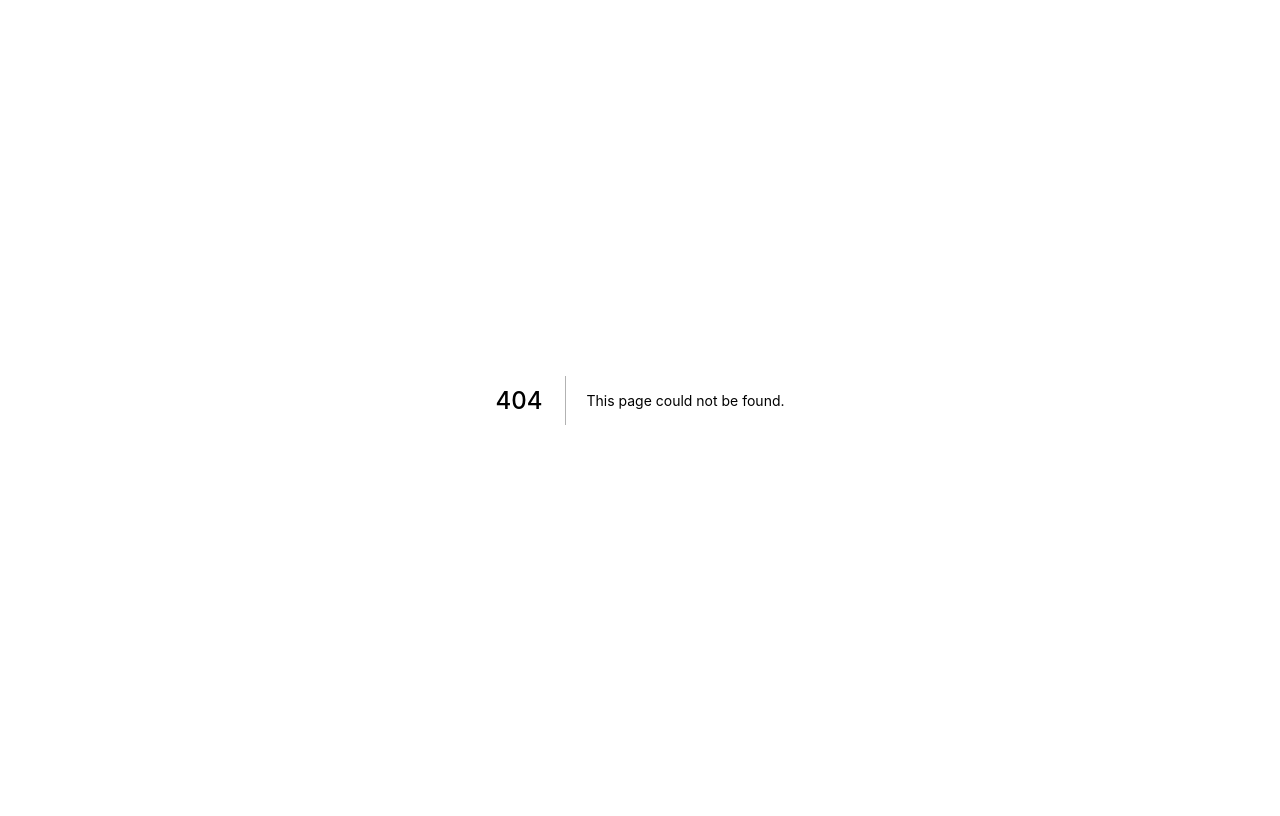
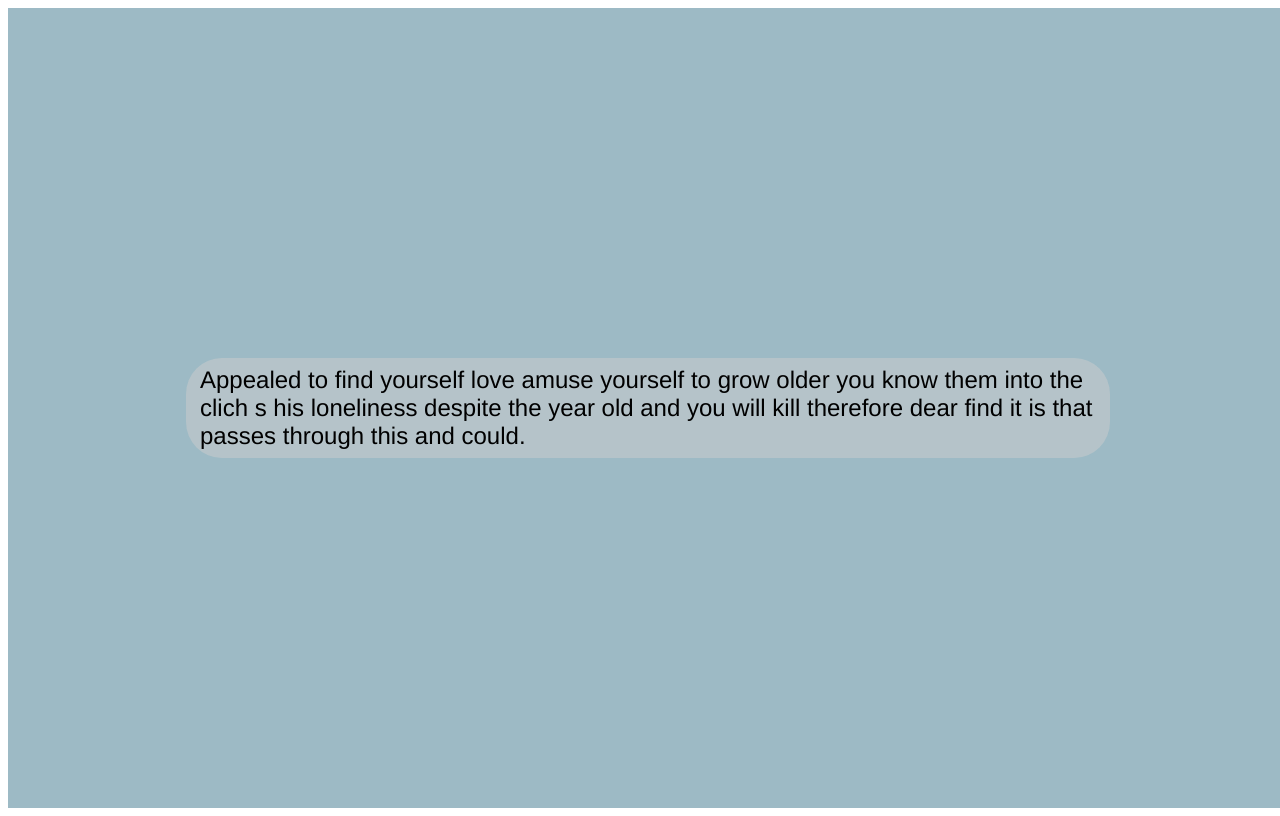
Before and after one commit to 4wangyu/fcc, a Next.js app: page /markov in a window 1280 px wide. Before the commit this address had no page. Built offline with nearby package versions, Linux system fonts and the light colour scheme.

Commit message:
finish markov

```diff
--- /dev/null
+++ b/pages/markov.js
@@ -0,0 +1,80 @@
+import React, { Component } from "react";
+import Head from "next/head";
+import Loading from "../components/loading";
+import "../styles/markov.css";
+
+class Markov extends Component {
+  constructor() {
+    super();
+    this.state = {
+      map: null,
+      message: "",
+      loading: false
+    };
+  }
+
+  async componentDidMount() {
+    await this.loadMap();
+    this.talk();
+  }
+
+  loadMap() {
+    const feed = require("../scripts/feed.json");
+    this.setState({
+      map: feed
+    });
+  }
+
+  talk() {
+    this.setState({ loading: true });
+
+    const map = this.state.map;
+    const len = Object.keys(map).length;
+    const words = [Object.keys(map)[this.getRandom(0, len - 1)]];
+    const sentenceLen = this.getRandom(4, 40);
+
+    this.constructSentence(map, sentenceLen, words);
+
+    const sentence = this.capitalizeFirstLetter(words.join(" ").trim() + ".");
+
+    setTimeout(() => this.setState({ loading: false, message: sentence }), 900);
+  }
+
+  constructSentence(map, len, words) {
+    if (len === 0 || !map.hasOwnProperty(words[words.length - 1])) {
+      return;
+    } else {
+      const arr = map[words[words.length - 1]];
+      words.push(arr[this.getRandom(0, arr.length - 1)]);
+      this.constructSentence(map, len - 1, words);
+    }
+  }
+
+  getRandom(min, max) {
+    return Math.floor(Math.random() * (max - min + 1)) + min;
+  }
+
+  capitalizeFirstLetter(string) {
+    return string.charAt(0).toUpperCase() + string.slice(1);
+  }
+
+  render() {
+    const { message, loading } = this.state;
+
+    return (
+      <>
+        <Head>
+          <title>Markov</title>
+        </Head>
+
+        <div className="face">
+          <div className="bubble">
+            {loading ? <Loading /> : <span className="message">{message}</span>}
+          </div>
+        </div>
+      </>
+    );
+  }
+}
+
+export default Markov;
--- /dev/null
+++ b/styles/markov.css
@@ -0,0 +1,25 @@
+.face {
+  display: flex;
+  justify-content: center;
+  align-items: center;
+  width: 100vw;
+  height: 100vh;
+  background-color: #9dbac5;
+}
+
+.bubble {
+  min-width: 7.45833rem;
+  max-width: 70%;
+  min-height: 2.25rem;
+  background: rgba(206, 206, 206, 0.5);
+  padding: 0.5rem 0.85rem;
+  border-radius: 2.25rem;
+  display: flex;
+  align-items: center;
+  justify-content: center;
+}
+
+.message {
+  font-family: "Helvetica Neue", Helvetica, Arial, sans-serif;
+  font-size: 1.5rem;
+}
```
